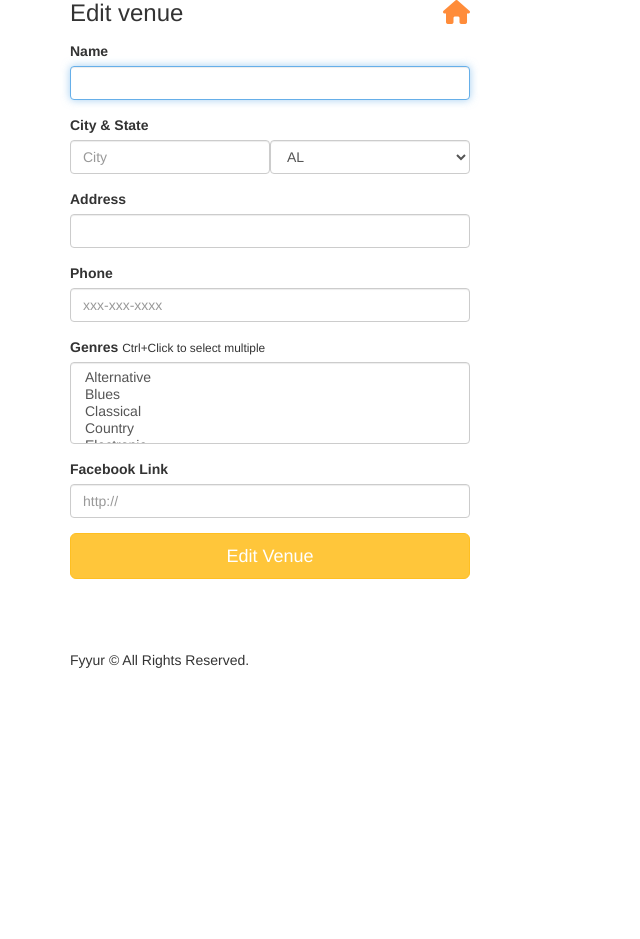
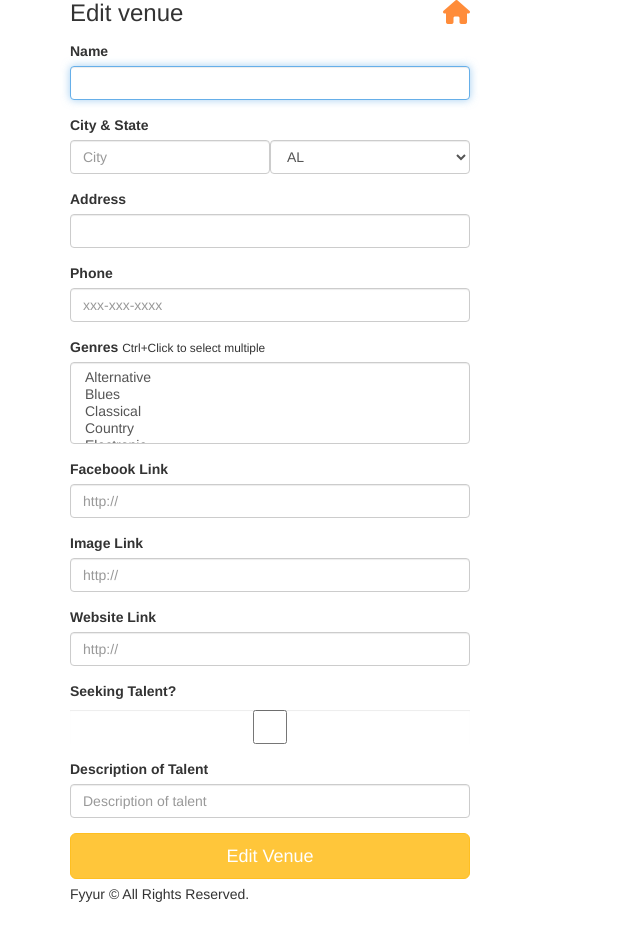
Before and after one commit to sncarlson/fyyur, a Flask app: template templates/forms/edit_venue.html in a window 1280 px wide. Shown: the part 95-1034 px from the top of the page, without its empty margins (0-640 px from the left). Before the commit the page ends 763 px from the top, so only its background shows below. Run offline with Flask 2, Linux system fonts and the light colour scheme; the template is opened without the code that fills it: values that come from a table or form of the project are taken from there, others are empty; some libraries are stand-ins or nearby versions.

Commit message:
Added edit capability

```diff
--- a/app.py
+++ b/app.py
@@ -15,7 +15,8 @@ from forms import *
 from flask_migrate import Migrate
 
 import sys
-#from models import Artist, Venue, Show
+
+# from models import Artist, Venue, Show
 
 # ----------------------------------------------------------------------------#
 # App Config.
@@ -78,7 +79,6 @@ def venues():
         }
         data.append(record)
 
-
     return render_template('pages/venues.html', areas=data)
 
 
@@ -108,6 +108,7 @@ def search_venues():
 @app.route('/venues/<int:venue_id>')
 def show_venue(venue_id):
     from models import Artist, Venue, Show, db
+    from forms import Genre
     # shows the venue page with the given venue_id
     # Done: replace with real venue data from the venues table, using venue_id
 
@@ -116,6 +117,11 @@ def show_venue(venue_id):
     now = datetime.now()
 
     venue = Venue.query.filter_by(id=venue_id).first_or_404()
+
+    genreList = []
+
+    for genre in venue.genres:
+        genreList.append(Genre[genre])
 
     past_shows_query = db.session.query(Show, Artist) \
         .filter(Show.venue_id == venue.id) \
@@ -148,7 +154,7 @@ def show_venue(venue_id):
     data = {
         "id": venue.id,
         "name": venue.name,
-        "genres": venue.genres,
+        "genres": genreList,
         "address": venue.address,
         "city": venue.city,
         "state": venue.state,
@@ -179,8 +185,10 @@ def create_venue_form():
 @app.route('/venues/create', methods=['POST'])
 def create_venue_submission():
     from models import Venue, db
+    from forms import Genre
     # Done: insert form data as a new Venue record in the db, instead
     # Done: modify data to be the data object returned from db insertion
+
     error = False
     form = VenueForm(request.form, meta={'csrf': False})
     if form.validate():
@@ -194,7 +202,10 @@ def create_venue_submission():
                 image_link=form.image_link.data,
                 facebook_link=form.facebook_link.data,
                 genres=form.genres.data,
-                seeking_talent=False
+                website=form.website.data,
+                seeking_talent=form.seeking_talent.data,
+                seeking_description=form.seeking_description.data
+
             )
 
             db.session.add(venue)
@@ -203,7 +214,7 @@ def create_venue_submission():
         except:
             error = True
             db.session.rollback()
-            flash('An error occurred. Venue ' + venue.name + ' could not be listed.')
+            flash('An error occurred. Venue ' + request.form['name'] + ' could not be listed.')
             print(sys.exc_info())
         finally:
             db.session.close()
@@ -240,8 +251,6 @@ def delete_venue(venue_id):
 
     if error:
         print("Venue deletion error")
-
-
 
     # BONUS CHALLENGE: Implement a button to delete a Venue on a Venue Page, have it so that
     # clicking that button delete it from the db then redirect the user to the homepage
@@ -284,6 +293,7 @@ def search_artists():
 @app.route('/artists/<int:artist_id>')
 def show_artist(artist_id):
     from models import Artist, Venue, Show, db
+    from forms import Genre
     # shows the venue page with the given venue_id
     # Done: replace with real venue data from the venues table, using venue_id
     past_shows = []
@@ -291,6 +301,11 @@ def show_artist(artist_id):
     now = datetime.now()
 
     artist = Artist.query.filter_by(id=artist_id).first_or_404()
+
+    genreList = []
+
+    for genre in artist.genres:
+        genreList.append(Genre[genre])
 
     past_shows_query = db.session.query(Show, Venue) \
         .filter(Show.artist_id == artist.id) \
@@ -323,7 +338,7 @@ def show_artist(artist_id):
     data = {
         "id": artist.id,
         "name": artist.name,
-        "genres": artist.genres,
+        "genres": genreList,
         "city": artist.city,
         "state": artist.state,
         "phone": artist.phone,
@@ -345,57 +360,115 @@ def show_artist(artist_id):
 #  ----------------------------------------------------------------
 @app.route('/artists/<int:artist_id>/edit', methods=['GET'])
 def edit_artist(artist_id):
-    form = ArtistForm()
-    artist = {
-        "id": 4,
-        "name": "Guns N Petals",
-        "genres": ["Rock n Roll"],
-        "city": "San Francisco",
-        "state": "CA",
-        "phone": "326-123-5000",
-        "website": "https://www.gunsnpetalsband.com",
-        "facebook_link": "https://www.facebook.com/GunsNPetals",
-        "seeking_venue": True,
-        "seeking_description": "Looking for shows to perform at in the San Francisco Bay Area!",
-        "image_link": "https://images.unsplash.com/photo-1549213783-8284d0336c4f?ixlib=rb-1.2.1&ixid=eyJhcHBfaWQiOjEyMDd9&auto=format&fit=crop&w=300&q=80"
-    }
-    # TODO: populate form with fields from artist with ID <artist_id>
+    from models import Artist
+
+    artist = Artist.query.filter_by(id=artist_id).first_or_404()
+    form = ArtistForm(obj=artist)
+
+    # Done: populate form with fields from artist with ID <artist_id>
     return render_template('forms/edit_artist.html', form=form, artist=artist)
 
 
 @app.route('/artists/<int:artist_id>/edit', methods=['POST'])
 def edit_artist_submission(artist_id):
-    # TODO: take values from the form submitted, and update existing
+    from models import Artist
+    # Done: take values from the form submitted, and update existing
     # artist record with ID <artist_id> using the new attributes
+
+    error = False
+    form = ArtistForm(request.form, meta={'csrf': False})
+
+    artist = db.session.query(Artist).filter_by(id=artist_id).first()
+
+    if form.validate():
+        try:
+            artist.name = form.name.data
+            artist.city = form.city.data
+            artist.state = form.state.data
+            artist.phone = form.phone.data
+            artist.image_link = form.image_link.data
+            artist.facebook_link = form.facebook_link.data
+            artist.genres = form.genres.data
+            artist.website = form.website.data
+            artist.seeking_venue = form.seeking_venue.data
+            artist.seeking_description = form.seeking_description.data
+            db.session.commit()
+            flash('Artist ' + request.form['name'] + ' was successfully updated!')
+        except:
+            error = True
+            db.session.rollback()
+            flash('An error occurred. Artist ' + artist.name + ' could not be updated.')
+            print(sys.exc_info())
+        finally:
+            db.session.close()
+
+        if error:
+            print("oops")
+            abort(400)
+
+    else:
+        message = []
+        for field, errors in form.errors.items():
+            message.append(field + ': (' + '|'.join(errors) + ')')
+        flash('The Venue data is not valid. Please try again!')
 
     return redirect(url_for('show_artist', artist_id=artist_id))
 
 
 @app.route('/venues/<int:venue_id>/edit', methods=['GET'])
 def edit_venue(venue_id):
-    form = VenueForm()
-    venue = {
-        "id": 1,
-        "name": "The Musical Hop",
-        "genres": ["Jazz", "Reggae", "Swing", "Classical", "Folk"],
-        "address": "1015 Folsom Street",
-        "city": "San Francisco",
-        "state": "CA",
-        "phone": "123-123-1234",
-        "website": "https://www.themusicalhop.com",
-        "facebook_link": "https://www.facebook.com/TheMusicalHop",
-        "seeking_talent": True,
-        "seeking_description": "We are on the lookout for a local artist to play every two weeks. Please call us.",
-        "image_link": "https://images.unsplash.com/photo-1543900694-133f37abaaa5?ixlib=rb-1.2.1&ixid=eyJhcHBfaWQiOjEyMDd9&auto=format&fit=crop&w=400&q=60"
-    }
-    # TODO: populate form with values from venue with ID <venue_id>
+    from models import Venue
+
+    venue = Venue.query.filter_by(id=venue_id).first_or_404()
+    form = VenueForm(obj=venue)
+
+    # Done: populate form with values from venue with ID <venue_id>
     return render_template('forms/edit_venue.html', form=form, venue=venue)
 
 
 @app.route('/venues/<int:venue_id>/edit', methods=['POST'])
 def edit_venue_submission(venue_id):
-    # TODO: take values from the form submitted, and update existing
+    from models import Venue
+    # Done: take values from the form submitted, and update existing
     # venue record with ID <venue_id> using the new attributes
+
+    error = False
+    form = VenueForm(request.form, meta={'csrf': False})
+
+    venue = db.session.query(Venue).filter_by(id=venue_id).first()
+
+    if form.validate():
+        try:
+            venue.name = form.name.data
+            venue.city = form.city.data
+            venue.state = form.state.data
+            venue.phone = form.phone.data
+            venue.image_link = form.image_link.data
+            venue.facebook_link = form.facebook_link.data
+            venue.genres = form.genres.data
+            venue.website = form.website.data
+            venue.seeking_talent = form.seeking_talent.data
+            venue.seeking_description = form.seeking_description.data
+            db.session.commit()
+            flash('Venue ' + request.form['name'] + ' was successfully updated!')
+        except:
+            error = True
+            db.session.rollback()
+            flash('An error occurred. Venue ' + venue.name + ' could not be updated.')
+            print(sys.exc_info())
+        finally:
+            db.session.close()
+
+        if error:
+            print("oops")
+            abort(400)
+
+    else:
+        message = []
+        for field, errors in form.errors.items():
+            message.append(field + ': (' + '|'.join(errors) + ')')
+        flash('The Venue data is not valid. Please try again!')
+
     return redirect(url_for('show_venue', venue_id=venue_id))
 
 
@@ -417,6 +490,7 @@ def create_artist_submission():
 
     error = False
     form = ArtistForm(request.form, meta={'csrf': False})
+
     if form.validate():
         try:
             artist = Artist(
@@ -427,7 +501,9 @@ def create_artist_submission():
                 image_link=form.image_link.data,
                 facebook_link=form.facebook_link.data,
                 genres=form.genres.data,
-                seeking_venue=False
+                website=form.website.data,
+                seeking_venue=form.seeking_venue.data,
+                seeking_description=form.seeking_description.data
             )
 
             db.session.add(artist)
@@ -452,7 +528,7 @@ def create_artist_submission():
         flash('The Venue data is not valid. Please try again!')
 
     # on successful db insert, flash success
-    #flash('Artist ' + request.form['name'] + ' was successfully listed!')
+    # flash('Artist ' + request.form['name'] + ' was successfully listed!')
     # Done: on unsuccessful db insert, flash an error instead.
     # e.g., flash('An error occurred. Artist ' + data.name + ' could not be listed.')
     return render_template('pages/home.html')
@@ -463,7 +539,7 @@ def create_artist_submission():
 
 @app.route('/shows')
 def shows():
-    from models import Artist, Venue, Show,db
+    from models import Artist, Venue, Show, db
     # displays list of shows at /shows
     # Done: replace with real venues data.
     #       num_shows should be aggregated based on number of upcoming shows per venue.
@@ -530,7 +606,6 @@ def create_show_submission():
             message.append(field + ': (' + '|'.join(errors) + ')')
         flash('The Show data is not valid. Please try again!')
 
-
     # on successful db insert, flash success
     # Done: on unsuccessful db insert, flash an error instead.
     # e.g., flash('An error occurred. Show could not be listed.')
--- a/forms.py
+++ b/forms.py
@@ -2,7 +2,7 @@ import enum
 import re
 from datetime import datetime
 from flask_wtf import Form
-from wtforms import StringField, SelectField, SelectMultipleField, DateTimeField
+from wtforms import StringField, SelectField, SelectMultipleField, DateTimeField, BooleanField
 from wtforms.validators import DataRequired, AnyOf, URL, Regexp, ValidationError
 
 
@@ -32,7 +32,7 @@ class Genre(enum.Enum):
 
     @classmethod
     def generate_options(cls):
-        return [(name, name) for name, member in cls.__members__.items()]
+        return [(name, member) for name, member in cls.__members__.items()]
 
 
 def validate_genres(form, genres):
@@ -138,7 +138,7 @@ class VenueForm(Form):
         'phone', validators=[DataRequired(), validate_phone]
     )
     image_link = StringField(
-        'image_link'
+        'image_link', validators=[URL()]
     )
     genres = SelectMultipleField(
         # Done implement enum restriction
@@ -147,6 +147,20 @@ class VenueForm(Form):
     )
     facebook_link = StringField(
         'facebook_link', validators=[validate_facebook_link]
+    )
+
+    website = StringField(
+        # Done implement enum restriction
+        'website', validators=[URL()]
+    )
+
+    seeking_talent = BooleanField(
+        # Done implement enum restriction
+        'seeking_talent', validators=[]
+    )
+
+    seeking_description = StringField(
+        'seeking_description', validators=[]
     )
 
 
@@ -218,7 +232,7 @@ class ArtistForm(Form):
         'phone', validators=[validate_phone]
     )
     image_link = StringField(
-        'image_link'
+        'image_link', validators=[URL()]
     )
     genres = SelectMultipleField(
         # Done implement enum restriction
@@ -230,4 +244,18 @@ class ArtistForm(Form):
         'facebook_link', validators=[validate_facebook_link]
     )
 
+    website = StringField(
+        # Done implement enum restriction
+        'website', validators=[URL()]
+    )
+
+    seeking_venue = BooleanField(
+        # Done implement enum restriction
+        'seeking_venue', validators=[]
+    )
+
+    seeking_description = StringField(
+        'seeking_description', validators=[]
+    )
+
 # Done IMPLEMENT NEW ARTIST FORM AND NEW SHOW FORM
--- a/templates/forms/edit_venue.html
+++ b/templates/forms/edit_venue.html
@@ -2,8 +2,10 @@
 {% block title %}Edit Venue{% endblock %}
 {% block content %}
     <div class="form-wrapper">
-    <form class="form" method="post" action="/venues/{{venue.id}}/edit">
-      <h3 class="form-heading">Edit venue <em>{{ venue.name }}</em> <a href="{{ url_for('index') }}" title="Back to homepage"><i class="fa fa-home pull-right"></i></a></h3>
+        <form class="form" method="post" action="/venues/{{ venue.id }}/edit">
+            <h3 class="form-heading">Edit venue <em>{{ venue.name }}</em> <a href="{{ url_for('index') }}"
+                                                                             title="Back to homepage"><i
+                    class="fa fa-home pull-right"></i></a></h3>
             <div class="form-group">
                 <label for="name">Name</label>
                 {{ form.name(class_ = 'form-control', autofocus = true) }}
@@ -36,6 +38,22 @@
                 <label for="genres">Facebook Link</label>
                 {{ form.facebook_link(class_ = 'form-control', placeholder='http://', autofocus = true) }}
             </div>
+                        <div class="form-group">
+                <label for="image_link">Image Link</label>
+                {{ form.image_link(class_ = 'form-control', placeholder='http://', autofocus = true) }}
+            </div>
+            <div class="form-group">
+                <label for="website">Website Link</label>
+                {{ form.website(class_ = 'form-control', placeholder='http://', autofocus = true) }}
+            </div>
+            <div class="form-group">
+                <label for="seeking_talent">Seeking Talent?</label>
+                {{ form.seeking_talent(class_ = 'form-control', autofocus = true) }}
+            </div>
+            <div class="form-group">
+                <label for="seeking_description">Description of Talent</label>
+                {{ form.seeking_description(class_ = 'form-control', placeholder='Description of talent', autofocus = true) }}
+            </div>
             <input type="submit" value="Edit Venue" class="btn btn-primary btn-lg btn-block">
         </form>
     </div>
```
Also changed, not shown: templates/forms/edit_artist.html (+19 -1 lines), templates/forms/new_artist.html (+17 -1 lines), templates/forms/new_venue.html (+19 -2 lines). Lines whose indentation alone changed are shown as unchanged.
